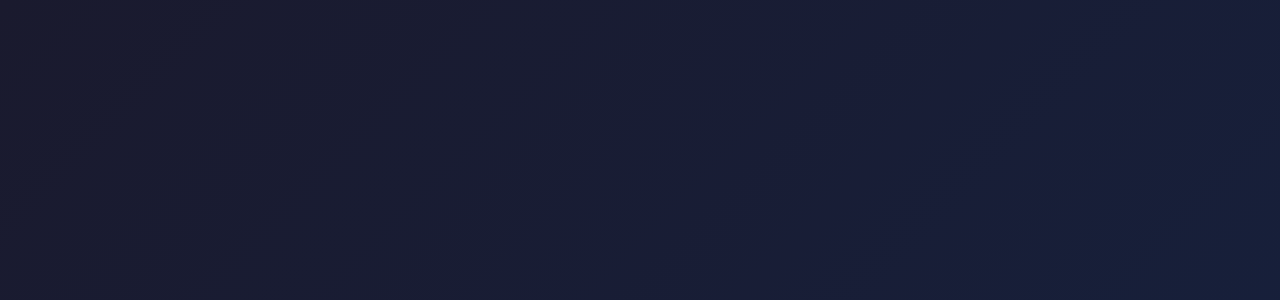
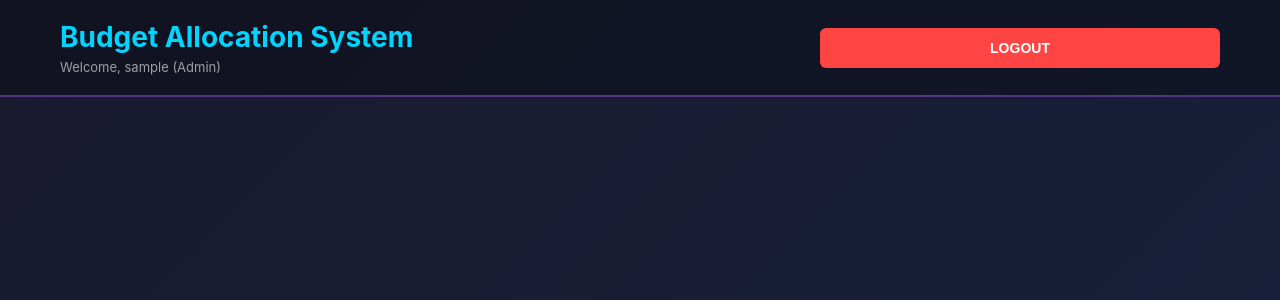
Before and after one commit to nomannrafiq/Budget-Allocation-System, a React (Vite) app in the folder client/: page /admindashboard in a window 1280 px wide. Before the commit this address had no page. Shown: the top 300 px of the page. Built offline with nearby package versions, Linux system fonts and the light colour scheme; sample sign-in values are in the browser's storage.

Commit message:
Admin dashboard component structure implemented

```diff
--- a/client/src/App.jsx
+++ b/client/src/App.jsx
@@ -4,9 +4,10 @@ import { AppContext } from './context/AppContext'
 import './App.css'
 
 import Login from './components/Login'
+import AdminDashboard from './components/AdminDashboard'
 
 function App() {
-  const { isLoggedIn, loading } = useContext(AppContext)
+  const { isLoggedIn, loading, user } = useContext(AppContext)
 
   if (loading) {
     return <div className="loading">Loading...</div>
@@ -15,7 +16,22 @@ function App() {
   return (
     <Routes>
       <Route path="/login" element={!isLoggedIn ? <Login /> : <Navigate to="/" />} />
-      <Route path="/" element={isLoggedIn ? <div className="welcome"><h1>Welcome!</h1></div> : <Navigate to="/login" />} />
+
+      <Route
+        path="/admindashboard"
+        element={isLoggedIn && user?.role === 'admin' ? <AdminDashboard /> : <Navigate to="/login" />}
+      />
+
+      <Route
+        path="/"
+        element={isLoggedIn ? (
+          user?.role === 'admin' ?
+            <Navigate to="/admindashboard" /> :
+            <div className="welcome"><h1>Member Dashboard Coming Soon</h1></div>
+        ) : (
+          <Navigate to="/login" />
+        )}
+      />
     </Routes>
   )
 }
--- /dev/null
+++ b/client/src/components/AdminDashboard.jsx
@@ -0,0 +1,37 @@
+import { useState, useEffect, useContext } from 'react'
+import { useNavigate } from 'react-router-dom'
+import { AppContext } from '../context/AppContext'
+import '../styles/AdminDashboard.css'
+
+
+function AdminDashboard() {
+  const { user, logout } = useContext(AppContext)
+  const navigate = useNavigate()
+
+  const handleLogout = () => {
+    logout()
+    navigate('/login')
+  }
+
+  return (
+    <div className="admin-dashboard">
+      <div className="admin-header">
+        <div className="header-left">
+          <h1>Budget Allocation System</h1>
+          <p className="welcome-text">Welcome, {user?.username} (Admin)</p>
+        </div>
+        <button className="logout-btn" onClick={handleLogout}>
+          LOGOUT
+        </button>
+      </div>
+
+      <div className="admin-content">
+        {
+
+        }
+      </div>
+    </div>
+  )
+}
+
+export default AdminDashboard
--- /dev/null
+++ b/client/src/styles/AdminDashboard.css
@@ -0,0 +1,62 @@
+.admin-dashboard {
+  min-height: 100vh;
+  background: linear-gradient(135deg, #1a1a2e 0%, #16213e 100%);
+  color: #fff;
+  display: flex;
+  flex-direction: column;
+}
+
+.admin-header {
+  display: flex;
+  justify-content: space-between;
+  align-items: center;
+  padding: 20px 60px;
+  background: rgba(0, 0, 0, 0.3);
+  border-bottom: 2px solid #533483;
+  flex-shrink: 0;
+}
+
+.header-left {
+  flex: 0 0 auto;
+}
+
+.header-left h1 {
+  font-size: 28px;
+  margin: 0;
+  color: #00d4ff;
+  margin-bottom: 5px;
+  font-weight: 700;
+}
+
+.welcome-text {
+  margin: 0;
+  color: #a0a0a0;
+  font-size: 13px;
+}
+
+.logout-btn {
+  padding: 12px 40px;
+  background: #ff4444;
+  color: white;
+  border: none;
+  border-radius: 6px;
+  cursor: pointer;
+  font-weight: 700;
+  transition: background 0.3s;
+  font-size: 14px;
+  white-space: nowrap;
+  flex: 1;
+  max-width: 400px;
+  margin: 0;
+}
+
+.logout-btn:hover {
+  background: #cc0000;
+}
+
+.admin-content {
+  flex: 1;
+  width: 100%;
+  padding: 40px 60px;
+  overflow-y: auto;
+}
```
